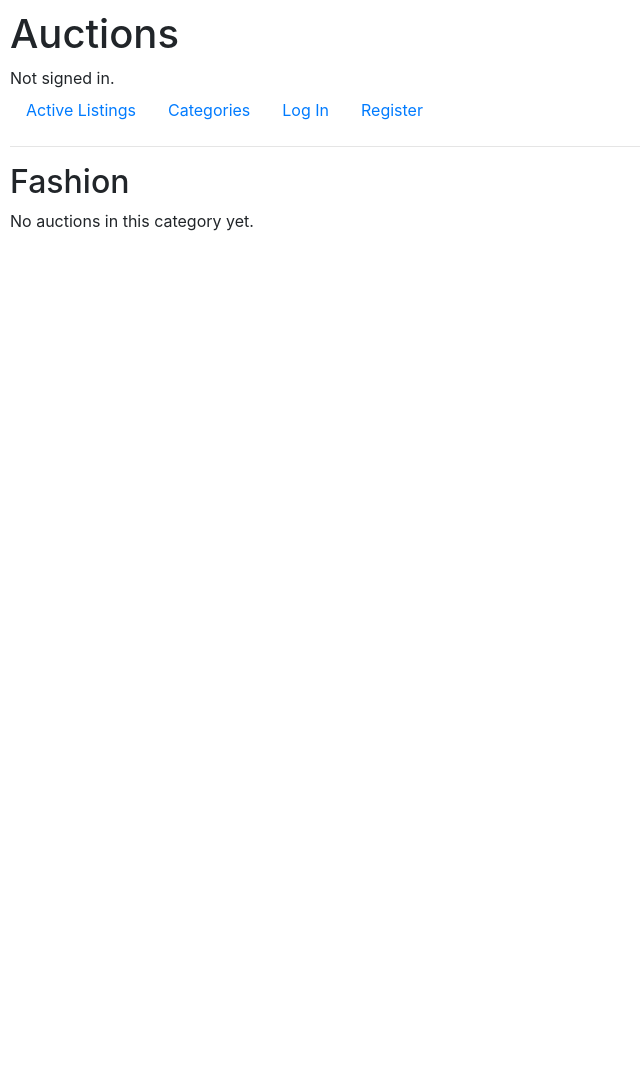
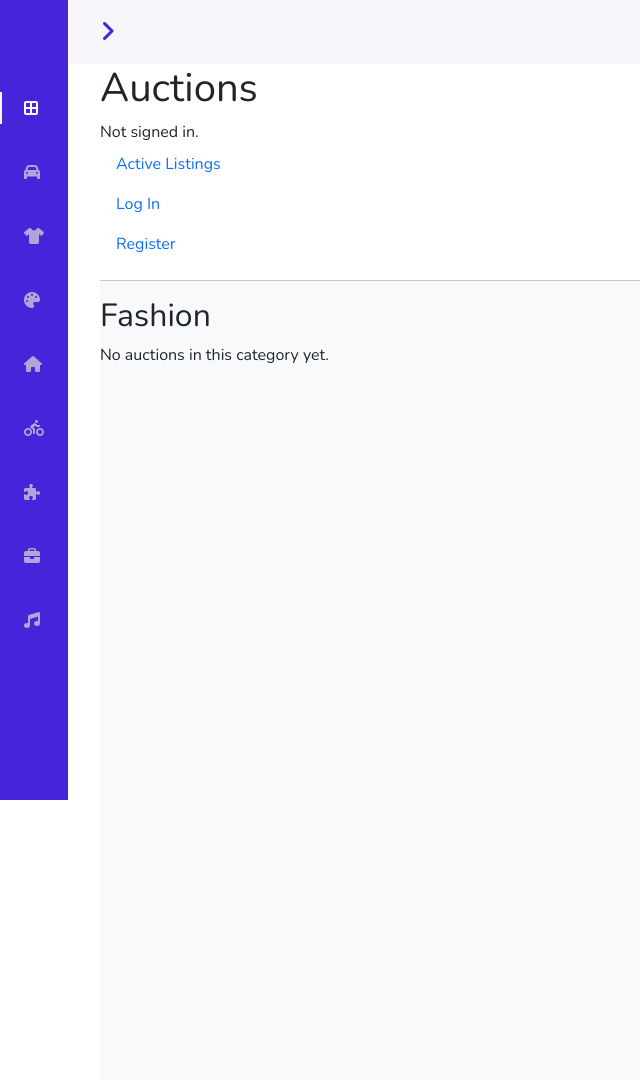
Before and after one commit to JSerwatka/CS50-Commerce, a Django app: page /categories/FAS in a window 1280 px wide. Shown: the whole page, without its empty margins (0-640 px from the left). Before the commit the page ends 231 px from the top, so only its background shows below. Run offline with Django 3.2, Linux system fonts and the light colour scheme; data comes from the database, SQL or seed files in the repository; some libraries are stand-ins or nearby versions.

Commit message:
feat: sidebar with categories

```diff
--- /dev/null
+++ b/auctions/static/auctions/sidebar.css
@@ -0,0 +1,182 @@
+@import url("https://fonts.googleapis.com/css2?family=Nunito:wght@400;600;700&display=swap");
+
+:root {
+    --header-height: 3rem;
+    --nav-width: 68px;
+    --first-color: #4723D9;
+    --first-color-light: #AFA5D9;
+    --white-color: #F7F6FB;
+    --body-font: 'Nunito', sans-serif;
+    --normal-font-size: 1rem;
+    --z-fixed: 100
+}
+
+*,
+::before,
+::after {
+    box-sizing: border-box
+}
+
+body {
+    position: relative;
+    margin: var(--header-height) 0 0 0;
+    padding: 0 1rem;
+    font-family: var(--body-font);
+    font-size: var(--normal-font-size);
+    transition: .5s
+}
+
+a {
+    text-decoration: none
+}
+
+.header {
+    width: 100%;
+    height: var(--header-height);
+    position: fixed;
+    top: 0;
+    left: 0;
+    display: flex;
+    align-items: center;
+    justify-content: space-between;
+    padding: 0 1rem;
+    background-color: var(--white-color);
+    z-index: var(--z-fixed);
+    transition: .5s
+}
+
+.header_toggle {
+    color: var(--first-color);
+    font-size: 1.5rem;
+    cursor: pointer
+}
+
+.header_img {
+    width: 35px;
+    height: 35px;
+    display: flex;
+    justify-content: center;
+    border-radius: 50%;
+    overflow: hidden
+}
+
+.header_img img {
+    width: 40px
+}
+
+.l-navbar {
+    position: fixed;
+    top: 0;
+    left: -30%;
+    width: var(--nav-width);
+    height: 100vh;
+    background-color: var(--first-color);
+    padding: .5rem 1rem 0 0;
+    transition: .5s;
+    z-index: var(--z-fixed)
+}
+
+.nav {
+    height: 100%;
+    display: flex;
+    flex-direction: column;
+    justify-content: space-between;
+    overflow: hidden
+}
+
+.nav_logo,
+.nav_link {
+    display: grid;
+    grid-template-columns: max-content max-content;
+    align-items: center;
+    column-gap: 1rem;
+    padding: .5rem 0 .5rem 1.5rem
+}
+
+.nav_logo {
+    margin-bottom: 2rem;
+    transition: visibility 0.2s linear;
+}
+
+.nav_categories {
+    color: var(--white-color);
+    font-weight: 700
+}
+
+.nav_link {
+    position: relative;
+    color: var(--first-color-light);
+    margin-bottom: 1.5rem;
+    transition: .3s
+}
+
+.nav_link:hover {
+    color: var(--white-color)
+}
+
+.nav_icon {
+    font-size: 1.25rem
+}
+
+.show {
+    left: 0
+}
+
+.body-pd {
+    padding-left: calc(var(--nav-width) + 1rem)
+}
+
+.active {
+    color: var(--white-color)
+}
+
+.hide-inner {
+    visibility: hidden;
+}
+
+.active::before {
+    content: '';
+    position: absolute;
+    left: 0;
+    width: 2px;
+    height: 32px;
+    background-color: var(--white-color)
+}
+
+.height-100 {
+    height: 100vh
+}
+
+@media screen and (min-width: 768px) {
+    body {
+        margin: calc(var(--header-height) + 1rem) 0 0 0;
+        padding-left: calc(var(--nav-width) + 2rem)
+    }
+
+    .header {
+        height: calc(var(--header-height) + 1rem);
+        padding: 0 2rem 0 calc(var(--nav-width) + 2rem)
+    }
+
+    .header_img {
+        width: 40px;
+        height: 40px
+    }
+
+    .header_img img {
+        width: 45px
+    }
+
+    .l-navbar {
+        left: 0;
+        padding: 1rem 1rem 0 0
+    }
+
+    .show {
+        width: calc(var(--nav-width) + 156px)
+    }
+
+    .body-pd {
+        padding-left: calc(var(--nav-width) + 188px)
+    }
+}
--- /dev/null
+++ b/auctions/static/auctions/sidebar.js
@@ -0,0 +1,41 @@
+document.addEventListener("DOMContentLoaded", function (event) {
+
+    const showNavbar = (toggleId, navId, bodyId, headerId) => {
+        const toggle = document.getElementById(toggleId);
+        const nav = document.getElementById(navId);
+        const bodypd = document.getElementById(bodyId);
+        const headerpd = document.getElementById(headerId);
+        const categoriesText = nav.querySelector('.nav_logo');
+
+        // Validate that all variables exist
+        if (toggle && nav && bodypd && headerpd) {
+            toggle.addEventListener('click', () => {
+                // show navbar
+                nav.classList.toggle('show');
+                // change icon
+                toggle.classList.toggle('fa-times');
+                // add padding to body
+                bodypd.classList.toggle('body-pd');
+                // add padding to header
+                headerpd.classList.toggle('body-pd');
+                // show categories text
+                categoriesText.classList.toggle('hide-inner');
+            })
+        }
+    }
+
+    showNavbar('header-toggle', 'nav-bar', 'body-pd', 'header');
+
+    /*===== LINK ACTIVE =====*/
+    const linkColor = document.querySelectorAll('.nav_link');
+
+    function colorLink() {
+        if (linkColor) {
+            linkColor.forEach(l => l.classList.remove('active'));
+            this.classList.add('active');
+        }
+    }
+    linkColor.forEach(l => l.addEventListener('click', colorLink));
+
+    // Your code to run since DOM is loaded and ready
+});
--- a/auctions/templates/auctions/layout.html
+++ b/auctions/templates/auctions/layout.html
@@ -2,12 +2,74 @@
 
 <!DOCTYPE html>
 <html lang="en">
+
 <head>
     <title>{% block title %}Auctions{% endblock %}</title>
-        <link rel="stylesheet" href="https://stackpath.bootstrapcdn.com/bootstrap/4.4.1/css/bootstrap.min.css" integrity="sha384-Vkoo8x4CGsO3+Hhxv8T/Q5PaXtkKtu6ug5TOeNV6gBiFeWPGFN9MuhOf23Q9Ifjh" crossorigin="anonymous">
+    <link href="https://cdn.jsdelivr.net/npm/bootstrap@5.0.2/dist/css/bootstrap.min.css" rel="stylesheet"
+        integrity="sha384-EVSTQN3/azprG1Anm3QDgpJLIm9Nao0Yz1ztcQTwFspd3yD65VohhpuuCOmLASjC" crossorigin="anonymous">
+    <script src="https://cdn.jsdelivr.net/npm/bootstrap@5.0.2/dist/js/bootstrap.bundle.min.js"
+        integrity="sha384-MrcW6ZMFYlzcLA8Nl+NtUVF0sA7MsXsP1UyJoMp4YLEuNSfAP+JcXn/tWtIaxVXM"
+        crossorigin="anonymous"></script>
+    <script src="https://kit.fontawesome.com/7faee5c6e1.js" crossorigin="anonymous"></script>
     <link href="{% static 'auctions/styles.css' %}" rel="stylesheet">
+    <link href="{% static 'auctions/sidebar.css' %}" rel="stylesheet">
+    <script defer src="{% static 'auctions/sidebar.js' %}"></script>
 </head>
+
 <body>
+    <body id="body-pd">
+        <header class="header" id="header">
+            <div class="header_toggle">
+                <i class='fas fa-angle-right' id="header-toggle"></i>
+            </div>
+        </header>
+        <div class="l-navbar" id="nav-bar">
+            <nav class="nav">
+                <div>
+                    <div class="nav_logo hide-inner">
+                        <span class="nav_categories">Categories</span>
+                    </div>
+                    <div class="nav_list">
+                        <a href="#" class="nav_link active">
+                            <i class='fas fa-border-all'></i>
+                            <span class="nav_name">All</span>
+                        </a>
+                        <a href="#" class="nav_link">
+                            <i class='fas fa-car'></i>
+                            <span class="nav_name">Motors</span>
+                        </a>
+                        <a href="#" class="nav_link">
+                            <i class="fas fa-tshirt"></i>
+                            <span class="nav_name">Fashion</span>
+                        </a>
+                        <a href="#" class="nav_link">
+                            <i class="fas fa-palette"></i>
+                            <span class="nav_name">Collectibles & Art</span>
+                        </a>
+                        <a href="#" class="nav_link">
+                            <i class="fas fa-home"></i>
+                            <span class="nav_name">Home & Garden</span>
+                        </a>
+                        <a href="#" class="nav_link">
+                            <i class="fas fa-biking"></i>
+                            <span class="nav_name">Sporting Goods</span>
+                        </a>
+                        <a href="#" class="nav_link">
+                            <i class="fas fa-puzzle-piece"></i>
+                            <span class="nav_name">Toys</span>
+                        </a>
+                        <a href="#" class="nav_link">
+                            <i class="fas fa-briefcase"></i>
+                            <span class="nav_name">Business & Industrial</span>
+                        </a>
+                        <a href="#" class="nav_link">
+                            <i class="fas fa-music"></i>
+                            <span class="nav_name">Music</span>
+                        </a>
+                    </div>
+                </div>
+            </nav>
+        </div>
         <h1>Auctions</h1>
         <div>
             {% if user.is_authenticated %}
@@ -19,9 +81,6 @@
         <ul class="nav">
             <li class="nav-item">
                 <a class="nav-link" href="{% url 'auctions:index' %}">Active Listings</a>
-            </li>
-            <li class="nav-item">
-                <a class="nav-link" href="{% url 'auctions:categories' %}">Categories</a>
             </li>
             {% if user.is_authenticated %}
                 <li class="nav-item">
@@ -45,8 +104,11 @@
                 </li>
             {% endif %}
         </ul>
+        <div class="height-100 bg-light">
             <hr>
             {% block body %}
             {% endblock %}
+        </div>
     </body>
+
 </html>
--- a/auctions/views.py
+++ b/auctions/views.py
@@ -123,7 +123,7 @@ def create_listing(request):
 
             # Save a record
             auction = Auction(
-                seller=User.objects.get(pk=request.user.id),
+                seller = User.objects.get(pk=request.user.id),
                 title = title,
                 description = description,
                 category = category,
@@ -347,9 +347,11 @@ def categories(request, category=None):
                 "message": "Category is incorrect"
             })
 
-    return render(request, "auctions/categories.html", {
-        "categories": categories_list
+    return render(request, "auctions/error_handling.html", {
+        "code": 404,
+        "message": "This page doesn not exist"
     })
+
 
 @login_required(login_url="auctions:login")
 def close_auction(request, auction_id):
```
Lines whose indentation alone changed are shown as unchanged.
